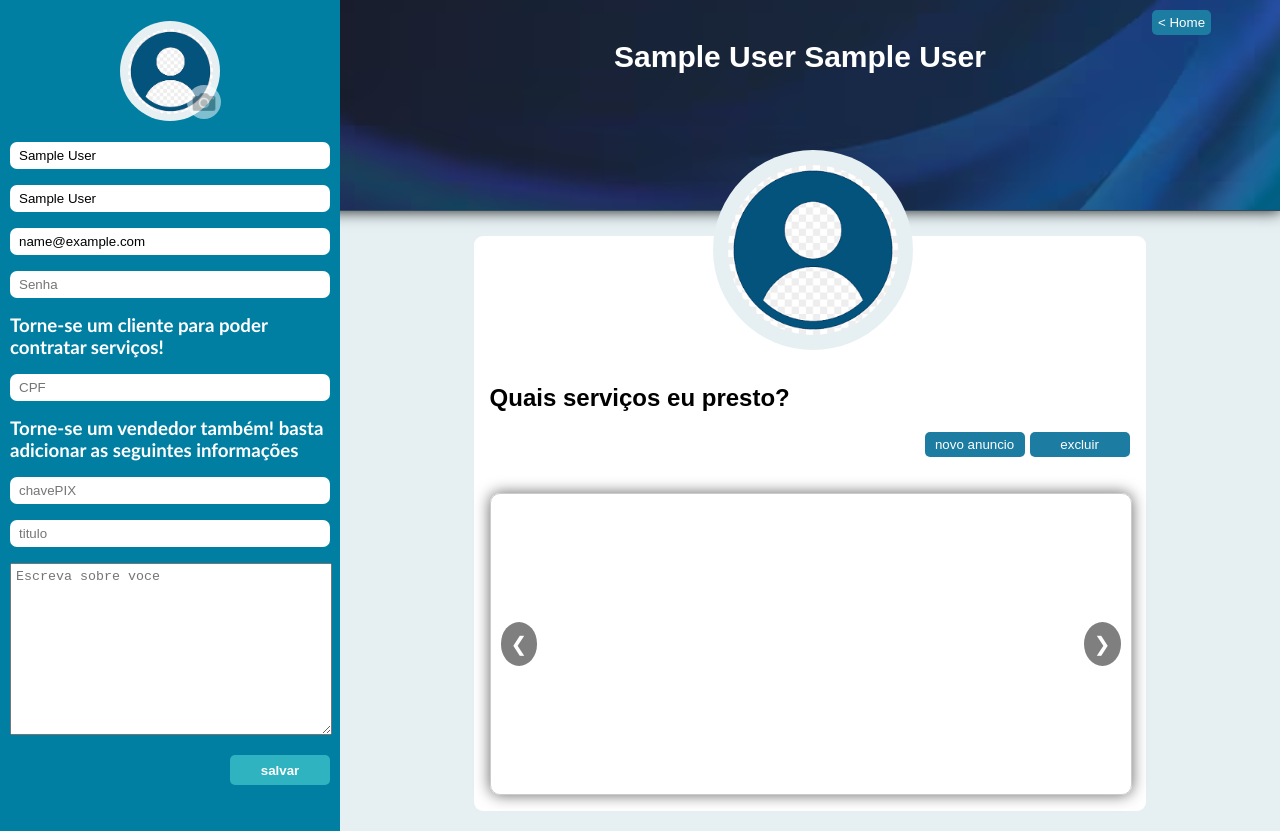
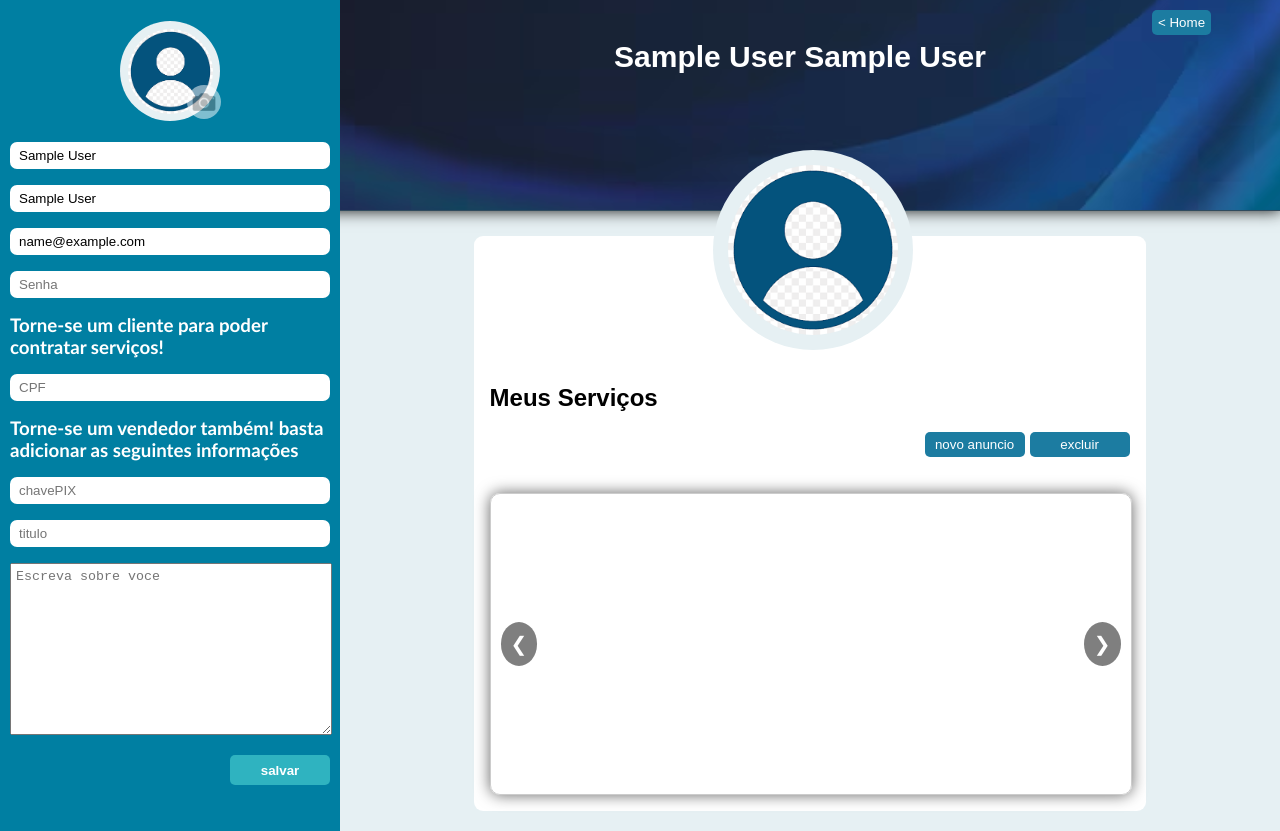
Before and after one commit to PedroHKV/WideLancer, a PHP site: page /WideLancer_Artefato/perfil.php in a window 1280 px wide; the page is wider, and only the part inside the window is pictured. Run offline with PHP 8.4, Linux system fonts and the light colour scheme; the visitor is signed in with stand-in values (Sample User, id 1); data that the repository does not hold is empty.

Commit message:
pequenas alterações no front end

```diff
--- a/Templates/perfil.php
+++ b/Templates/perfil.php
@@ -103,14 +103,14 @@
                     <h2><?php echo $portifolio->getTitulo();?></h2>
                     <p id="descricao"><?php echo $portifolio->getDescricao() ?></p>
                     <div id="confirm">
-                        <p>Tem certeza que deseja escluir este anuncio?</p>
+                        <p>Tem certeza que deseja excluir este anuncio?</p>
                         <br>
                         <div id="simounao">
                             <input type="button" id="sim" value="sim">
                             <input type="button" id="nao" value="nao">
                         </div>
                     </div>
-                    <h2>Quais serviços eu presto?</h2>
+                    <h2>Meus Serviços</h2>
                     <?php
                         if ($editavel){
                             echo "<div id='addservic'>".
```
